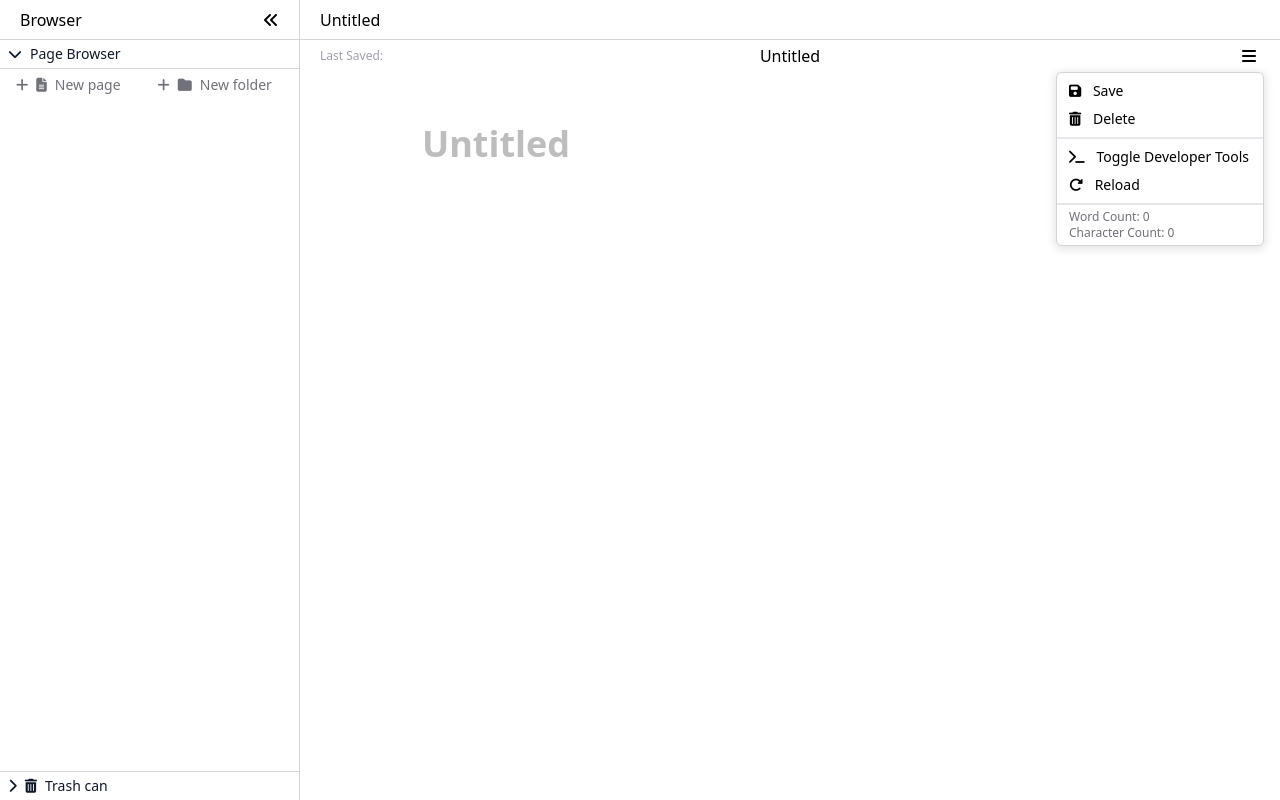
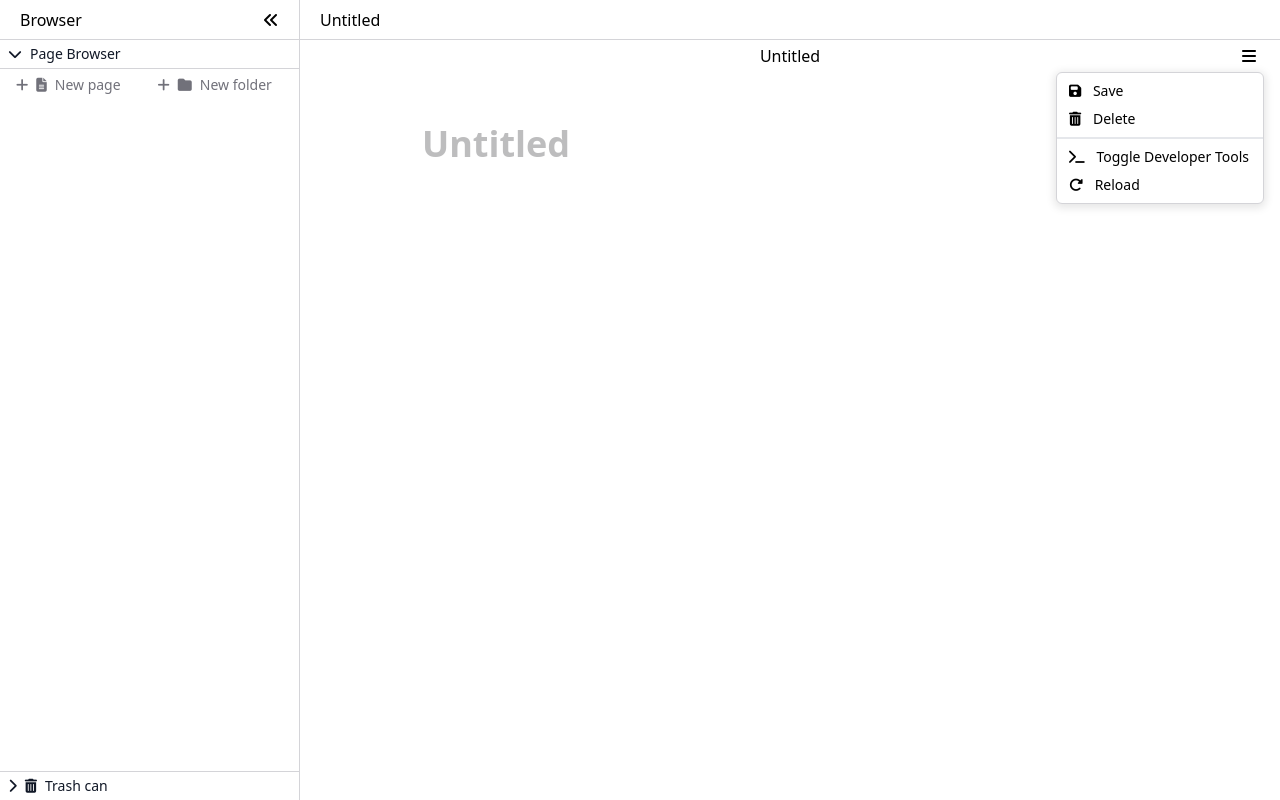
Before and after one commit to andyrift/electron-text-editor, a Vue app: page / in a window 1280 px wide. Both pictures are taken after a click on the button 1249 px from the left and 56 px from the top of the page. Built offline with nearby package versions, Linux system fonts and the light colour scheme.

Commit message:
chore: hide word count and last saved

```diff
--- a/src/gui/components/toolbar/Menu.vue
+++ b/src/gui/components/toolbar/Menu.vue
@@ -14,7 +14,7 @@
             <i class="fa-solid fa-trash-can mr-2"></i> Delete
           </div>
         </div>
-        <div class="text-sm border-b-2 flex flex-col p-1">
+        <div class="text-sm /border-b-2 flex flex-col p-1">
           <div class="px-2 py-1 hover:bg-zinc-200 cursor-pointer rounded"
             @click="pubSub.emit('toggle-dev-tools'); show = false;">
             <i class="fa-solid fa-terminal mr-2"></i> Toggle Developer Tools
@@ -38,7 +38,7 @@
             <i class="fa-solid fa-rotate-right mr-2"></i> Update Page Browser
           </div>
         </div> -->
-        <div class="py-1 px-3">
+        <!-- <div class="py-1 px-3">
           <div class="w-fit h-fit bg-white flex-col text-xs font-normal text-zinc-500 cursor-default">
             <div>
               Word Count: {{ null || 0 }}
@@ -47,7 +47,7 @@
               Character Count: {{ null || 0 }}
             </div>
           </div>
-        </div>
+        </div> -->
       </div>
     </Transition>
   </div>
--- a/src/gui/components/toolbar/Toolbar.vue
+++ b/src/gui/components/toolbar/Toolbar.vue
@@ -1,7 +1,7 @@
 <template>
   <div class="w-full h-8 bg-white flex items-center px-3 flex-none whitespace-nowrap">
     <div class="grow flex-1">
-      <div v-show="last_saved.length" class="text-zinc-400 px-2 text-xs">{{ "Last Saved: " + last_saved }}</div>
+      <!-- <div v-show="last_saved.length" class="text-zinc-400 px-2 text-xs">{{ "Last Saved: " + last_saved }}</div> -->
     </div>
     <div>{{ title || "Untitled" }}</div>
     <div class="grow flex-1 flex">
```
